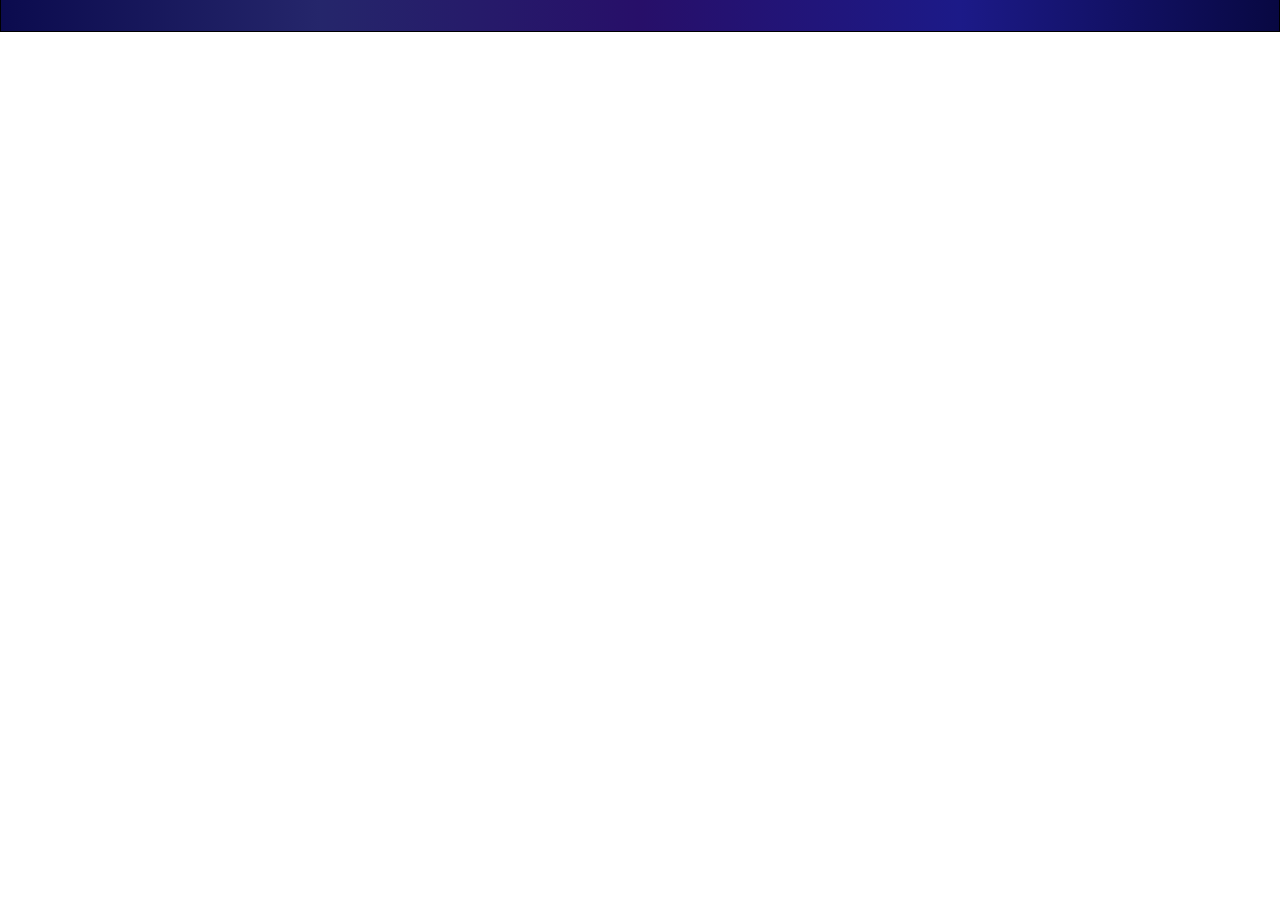
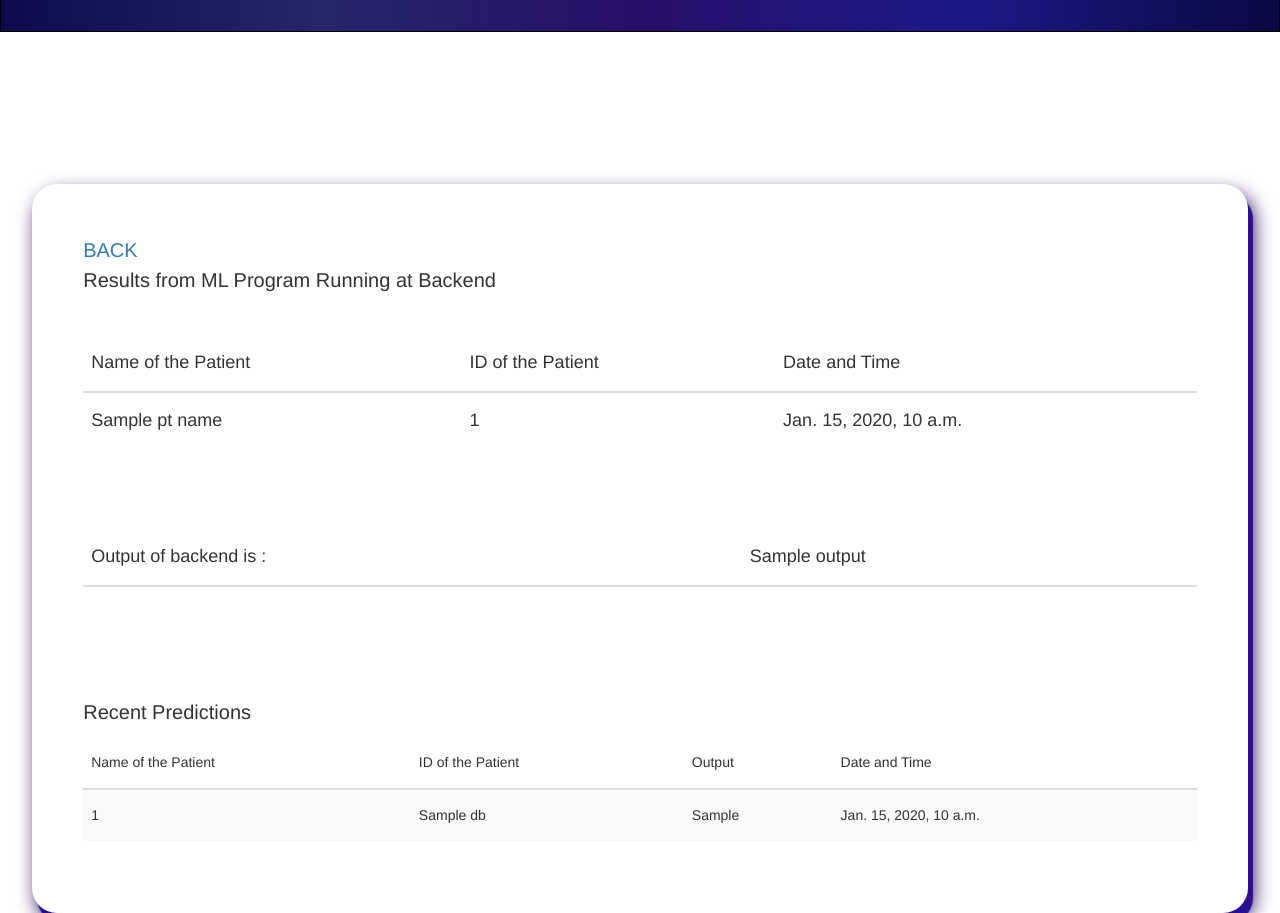
Before and after one commit to imanpalsingh/SIH2020_UP49_Aeye_BCET, a Django app: template SIH_2020_CODE_UP49_Aeye_BCET/code/templates/result.html in a window 1280 px wide. Shown: the part 231-1144 px from the top of the page. Before the commit the page ends 263 px from the top, so only its background shows below. Run offline with Django 3.2, Linux system fonts and the light colour scheme; the template is opened without the code that fills it: most values are stand-ins (such as "Sample title", 1, 10 or a date in 2020); lists and menus that the app fills with data are empty.

Commit message:
Add sign_in_user.html and result.html

```diff
--- a/SIH_2020_CODE_UP49_Aeye_BCET/code/manage.py
+++ b/SIH_2020_CODE_UP49_Aeye_BCET/code/manage.py
@@ -1,4 +1,4 @@
-#!/usr/bin/env python
+ #!/usr/bin/env python
 """Django's command-line utility for administrative tasks."""
 import os
 import sys
--- a/SIH_2020_CODE_UP49_Aeye_BCET/code/templates/result.html
+++ b/SIH_2020_CODE_UP49_Aeye_BCET/code/templates/result.html
@@ -4,6 +4,65 @@
 {% block content %}
 <!--   write ur code here-->
 <!--   with comments and nice indents-->
+<div class="blog-slider">
+        <div class="brand-wrapper">
+            <a href="http://127.0.0.1:8000/check">BACK </a>
+                </div>
+              <p class="login-card-description">
+                  Results from ML Program Running at Backend<br>
+              </p>
+        <br>
+                <table class="table table-borderless">
+                <thead>
+                <tr>
+                    <th scope="col"><h4>Name of the Patient</h4> </th>
+                    <th scope="col"><h4>ID of the Patient</h4></th>
+                    <th scope="col"><h4>Date and Time</h4></th>
+                </tr>
+                </thead>
+                <tbody>
+                <tr>
+                    <td><h4>{{pt_name}}</h4></td>
+                    <td><h4>{{pt_id}}</h4></td>
+                    <td><h4>{{created_at}}</h4></td>
+                </tr>
+                </tbody>
+            </table>
+<br><br>
+                <table class="table table-striped">
+                    <thead>
+                    <tr>
+                        <th scope="col"><h4>Output of backend is :</h4></th>
+                        <th scope="col"><h4> {{output}}</h4></th>
+                    </tr>
+                    </thead>
+                </table>
 
+        <br><br><br>
+        <p class="login-card-description">
+                 Recent Predictions<br>
+              </p>
+        <table class="table table-striped">
+                <thead>
+                  <tr>
+                    <th scope="col"><h5>Name of the Patient</h5> </th>
+                    <th scope="col"><h5>ID of the Patient</h5></th>
+                       <th scope="col"><h5>Output</h5></th>
+                       <th scope="col"><h5>Date and Time</h5></th>
+                  </tr>
+                </thead>
+                <tbody>
+                 {% for i in db %}
+                  <tr>
+                      <td><h5>{{i.pt_id}}</h5></td>
+                    <td><h5>{{i.pt_name}}</h5></td>
+                       <td><h5>{{i.pt_output}}</h5></td>
+                       <td><h5>{{i.created_at}}</h5></td>
+                      </tr>
+                 {% endfor %}
+                </tbody>
+              </table>
+
+            </div>
 
 {% endblock %}
```
Also changed, not shown: SIH_2020_CODE_UP49_Aeye_BCET/code/templates/registration/sign_in_user.html (+22 -0 lines).
